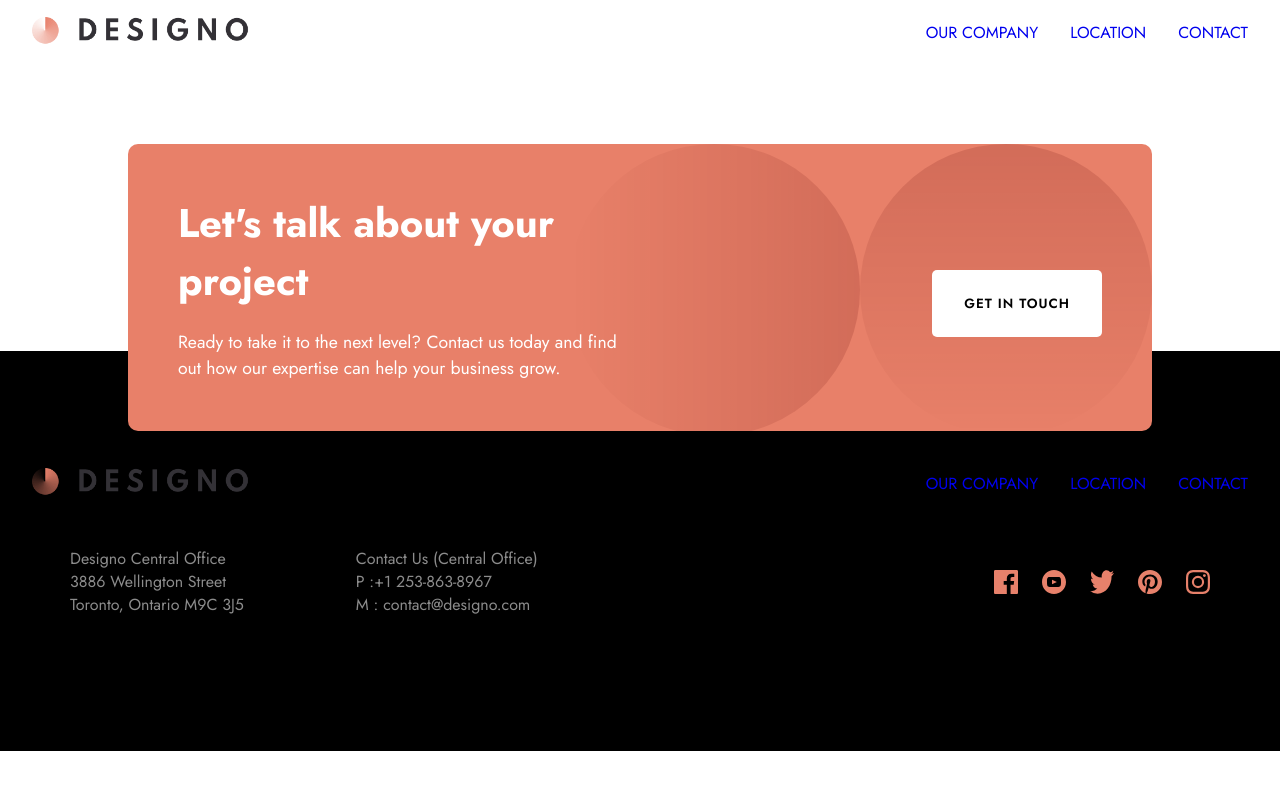
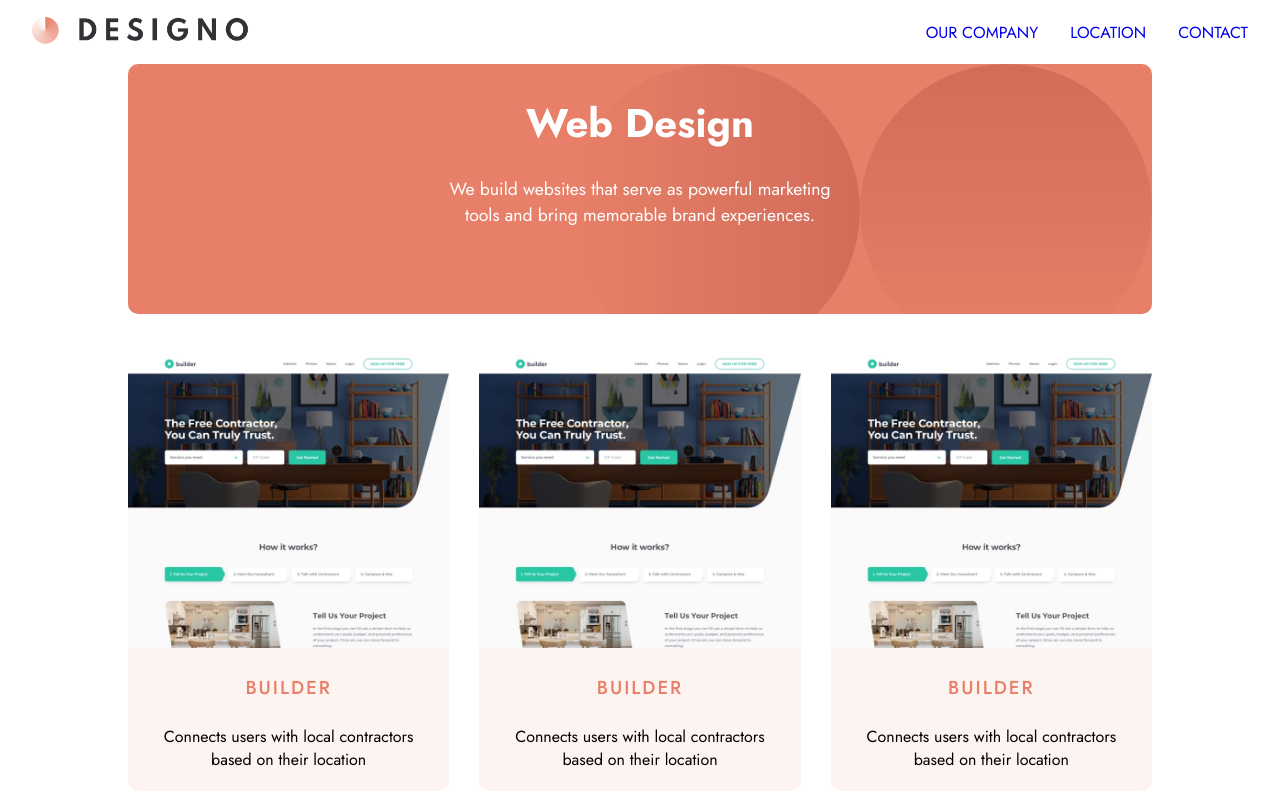
Before and after one commit to AbbyNyakara/Designo-Website, a React (Vite) app: page /web-design in a window 1280 px wide. Shown: the top 800 px of the page. Built offline with nearby package versions, Linux system fonts and the light colour scheme.

Commit message:
create web design page and design card component complete with routing

```diff
--- a/src/App.jsx
+++ b/src/App.jsx
@@ -7,6 +7,7 @@ import Location from './components/Location/Location';
 import Contact from './components/Contact/Contact';
 import Home from './components/Home/Home';
 import Company from './components/Company/Company';
+import WebDesign from './components/WebDesign/WebDesign';
 
 function App() {
 
@@ -19,6 +20,7 @@ function App() {
             <Route path='/about' element={<Company />}/>
             <Route path='/locations' element={ <Location />} />
             <Route path='/contact' element={ <Contact />} />
+            <Route path='/web-design' element={<WebDesign />} />
           </Routes>
         <Talk />
         <Footer />
--- /dev/null
+++ b/src/components/DesignCard/DesignCard.jsx
@@ -0,0 +1,20 @@
+import React from 'react';
+import { PropTypes } from 'prop-types';
+import './designCard.scss';
+import imageBuilderImg from '../../assets/image-builder.jpg';
+
+const DesignCard = () => {
+  return (
+    <div className='design__card'>
+      <div className="design__card-img">
+        <img src={imageBuilderImg} alt="" />
+      </div>
+      <div className="design__card-main">
+        <h3 className='design__card-title'>Builder</h3>
+        <p className='design__card-description'>Connects users with local contractors based on their location</p>
+      </div>
+    </div>
+  )
+}
+
+export default DesignCard
--- /dev/null
+++ b/src/components/DesignCard/designCard.scss
@@ -0,0 +1,37 @@
+@use '../../sass/variables/variables';
+
+.design__card {
+  border-radius: 10px;
+  background-color: variables.$clr-pale-pink;
+  &:hover {
+    background-color: variables.$clr-primary-orange;
+    color: variables.$clr-white;
+  }
+}
+
+.design__card-img {
+  min-width: 200px;
+  min-height: 300px;
+  img {
+    width: 100%;
+    height: 100%;
+    object-fit: cover;
+  }
+}
+
+.design__card-main {
+  padding: 20px;
+  border-radius: 0 0 10px 10px;
+  text-align: center;
+}
+
+.design__card-title {
+  color: variables.$clr-primary-orange;
+  letter-spacing: 2px;
+  text-transform: uppercase;
+  font-weight: 500;
+  padding-bottom: 1.5rem;
+  &:hover {
+    color: variables.$clr-white;
+  }
+}
--- a/src/components/Services/Services.jsx
+++ b/src/components/Services/Services.jsx
@@ -1,11 +1,15 @@
 import React from 'react';
 import Service from '../Service/Service';
+import { Link } from 'react-router-dom';
 import './services.scss';
 
 const Services = () => {
   return (
     <div className='services'>
-      <Service title="Web Design" />
+      <Link to='/web-design'>
+        <Service title="Web Design" />
+      </Link>
+
       <div className="services__flex">
         <Service title="App Design" />
         <Service title="Graphic Design" />
--- /dev/null
+++ b/src/components/WebDesign/WebDesign.jsx
@@ -0,0 +1,23 @@
+import React from 'react';
+import DesignCard from '../DesignCard/DesignCard';
+import './webDesign.scss';
+
+const WebDesign = () => {
+  return (
+    <div className='web__design'>
+      <div className="web__design_header">
+        <h2 className='web__design-title'>Web Design</h2>
+        <p className='web__design-description'>We build websites that serve as powerful marketing tools
+          and bring memorable brand experiences.</p>
+      </div>
+
+      <div className="web__design--skill_cards">
+        <DesignCard />
+        <DesignCard />
+        <DesignCard />
+      </div>
+    </div>
+  )
+}
+
+export default WebDesign
--- /dev/null
+++ b/src/components/WebDesign/webDesign.scss
@@ -0,0 +1,33 @@
+@use '../../sass/variables/variables';
+
+.web__design {
+  width: 80%;
+  margin: auto;
+}
+
+.web__design_header {
+  background: variables.$clr-primary-orange url('../../assets/bg-pattern-call-to-action.svg') top right no-repeat;
+  padding: 30px;
+  min-height: 250px;
+  border-radius: 10px;
+  color: variables.$clr-white;
+  text-align: center;
+}
+
+.web__design-title {
+  font-size: 2.5rem;
+  padding-bottom: 1.5rem;
+}
+
+.web__design-description {
+  font-size: 1.1rem;
+  width: 400px;
+  margin: auto;
+}
+
+.web__design--skill_cards {
+  display: grid;
+  grid-template-columns: repeat(3, 1fr);
+  gap: 30px;
+  margin-top: 2.5rem;
+}
```
